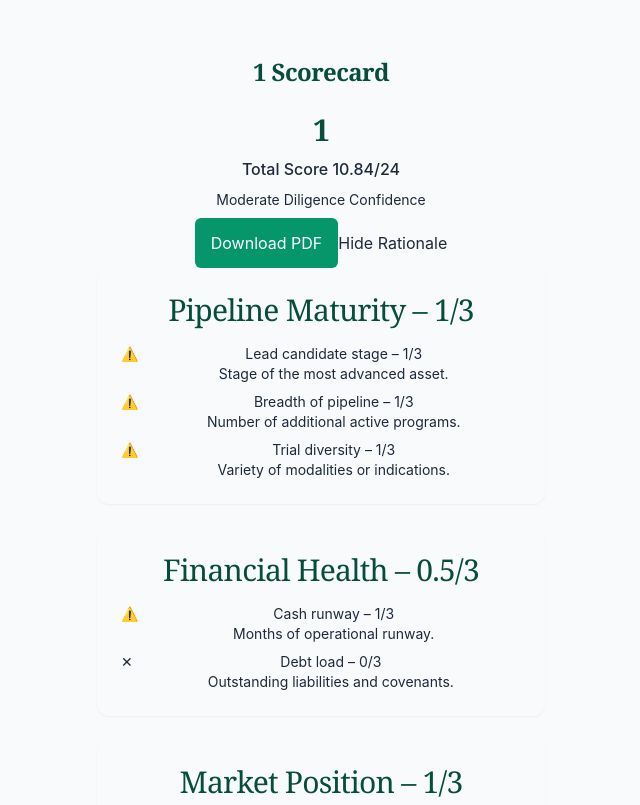
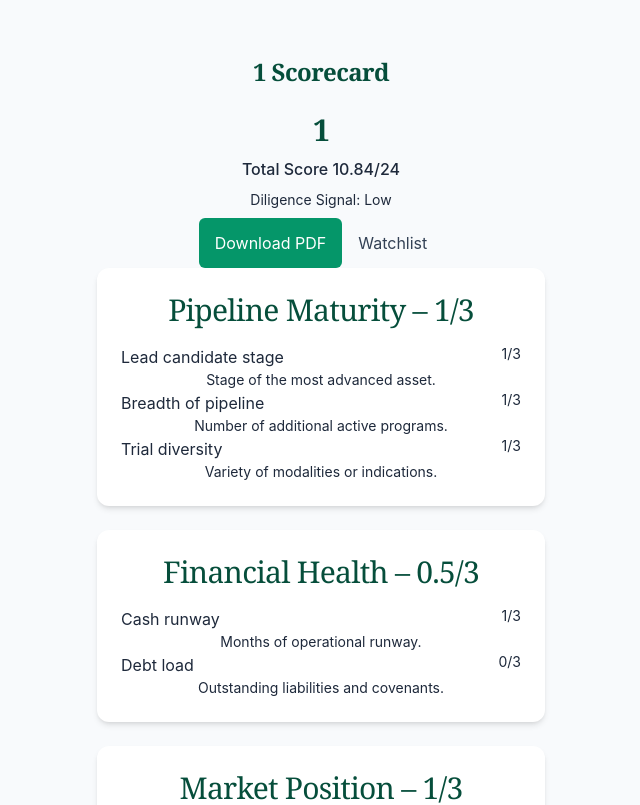
Before and after one commit to connortpeterson/ops-risk-landing, a React (Vite) app: page /score/1 in a window 1280 px wide. Shown: the top 805 px of the page, without its empty margins (319-959 px from the left). Built offline with nearby package versions, Linux system fonts and the light colour scheme.

Commit message:
Update ScorecardRenderer layout

```diff
--- a/components/ScorecardRenderer.tsx
+++ b/components/ScorecardRenderer.tsx
@@ -1,25 +1,17 @@
 import type { Scorecard, ScoreCategory } from '../lib/computeScorecard'
-import { useState } from 'react'
 import { createScorecardPdf } from '../utilities/createScorecardPdf'
 
 interface Props {
   scorecard: Scorecard
 }
 
-function confidenceLabel(total: number): string {
-  if (total >= 16) return 'High'
-  if (total >= 8) return 'Moderate'
+function diligenceSignal(total: number): string {
+  if (total >= 20) return 'High'
+  if (total >= 15) return 'Medium'
   return 'Low'
 }
 
-function iconFor(score: number): string {
-  if (score >= 2) return '✓'
-  if (score === 1) return '⚠️'
-  return '✕'
-}
-
 export default function ScorecardRenderer({ scorecard }: Props) {
-  const [showRationale, setShowRationale] = useState(true)
   async function handleDownload() {
     const bytes = await createScorecardPdf(scorecard)
     const blob = new Blob([bytes], { type: 'application/pdf' })
@@ -30,27 +22,32 @@ export default function ScorecardRenderer({ scorecard }: Props) {
     a.click()
     URL.revokeObjectURL(url)
   }
+  function handleWatchlist() {
+    console.log('add to watchlist', scorecard.ticker)
+  }
+
   return (
-    <div className="max-w-5xl mx-auto py-10 space-y-8">
+    <div className="max-w-5xl mx-auto py-12 space-y-8">
       <header className="text-center space-y-2">
         <h1 className="text-3xl font-bold">{scorecard.ticker}</h1>
-        <div className="text-xl font-medium">
-          Total Score {scorecard.total}/24
-        </div>
+        <div className="text-xl font-medium">Total Score {scorecard.total}/24</div>
         <div className="text-sm text-slate-600">
-          {confidenceLabel(scorecard.total)} Diligence Confidence
+          Diligence Signal: {diligenceSignal(scorecard.total)}
         </div>
         <div className="flex justify-center gap-4 pt-2">
           <button className="btn-primary" onClick={handleDownload}>Download PDF</button>
-          <button className="btn-secondary" onClick={() => setShowRationale((v) => !v)}>
-            {showRationale ? 'Hide Rationale' : 'Explain Score'}
+          <button
+            className="bg-slate-200 text-slate-700 rounded-md px-4 py-3 hover:bg-slate-300"
+            onClick={handleWatchlist}
+          >
+            Watchlist
           </button>
         </div>
       </header>
 
       <div className="grid grid-cols-1 sm:grid-cols-2 gap-6">
         {scorecard.categories.map((cat) => (
-          <CategoryCard key={cat.name} category={cat} showRationale={showRationale} />
+          <CategoryCard key={cat.name} category={cat} />
         ))}
       </div>
 
@@ -65,25 +62,24 @@ export default function ScorecardRenderer({ scorecard }: Props) {
 
 interface CardProps {
   category: ScoreCategory
-  showRationale: boolean
 }
 
-function CategoryCard({ category, showRationale }: CardProps) {
+function CategoryCard({ category }: CardProps) {
   return (
-    <div className="bg-slate-50 p-6 rounded-xl shadow-sm space-y-4">
+    <div className="bg-white p-6 rounded-xl shadow-md space-y-4">
       <h2 className="font-semibold">
         {category.name} – {category.score}/3
       </h2>
-      <ul className="space-y-2 text-sm">
+      <ul className="space-y-3">
         {category.factors.map((f) => (
-          <li key={f.label} className="flex gap-2">
-            <span>{iconFor(f.score)}</span>
-            <span className="flex-1">
-              {f.label} – {f.score}/3
-              {showRationale && (
-                <span className="block text-slate-600">{f.rationale}</span>
-              )}
-            </span>
+          <li key={f.label}>
+            <div className="flex items-baseline justify-between">
+              <span className="font-semibold">{f.label}</span>
+              <span className="text-sm bg-blue-100 rounded px-2">
+                {f.score}/3
+              </span>
+            </div>
+            <p className="text-sm text-slate-600 mt-1">{f.rationale}</p>
           </li>
         ))}
       </ul>
```
